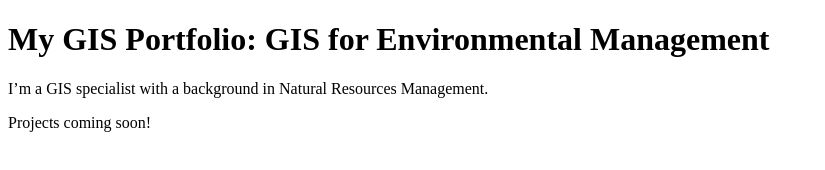
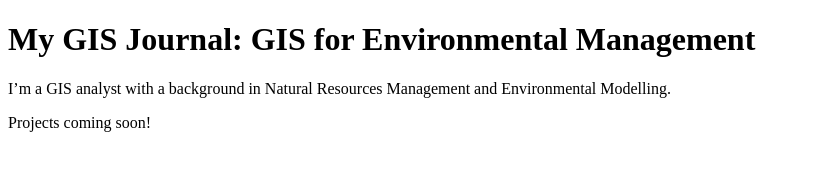
Before and after one commit to SmartLayers/SmartLayers.github.io, a plain HTML site: page index.html in a window 1280 px wide. Shown: the whole page, without its empty margins (0-825 px from the left). Drawn offline with Linux system fonts and the light colour scheme.

Commit message:
Update index.html

```diff
--- a/index.html
+++ b/index.html
@@ -5,8 +5,8 @@
   <title>My GIS Portfolio</title>
 </head>
 <body>
-  <h1>My GIS Portfolio: GIS for Environmental Management</h1>
-  <p>I’m a GIS specialist with a background in Natural Resources Management.</p>
+  <h1>My GIS Journal: GIS for Environmental Management</h1>
+  <p>I’m a GIS analyst with a background in Natural Resources Management and Environmental Modelling.</p>
   <p>Projects coming soon!</p>
 </body>
 </html>
```
